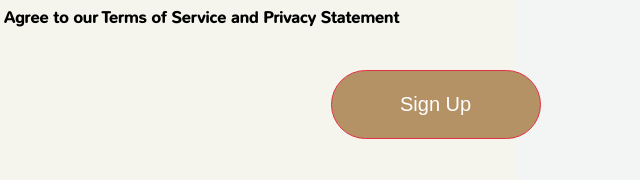
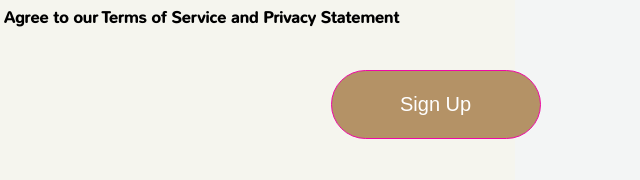
Before and after one commit to dancheella/task_8, a plain HTML site: page index.html in a window 1280 px wide. Shown: the part 744-924 px from the top of the page, 125-765 px from the left. Drawn offline with Linux system fonts and the light colour scheme.

Commit message:
changed border button

```diff
--- a/styles/style.css
+++ b/styles/style.css
@@ -96,7 +96,7 @@ body {
 .button {
     background: #b49266;
     box-sizing: border-box;
-    border: 1px solid #e13244;
+    border: 1px solid #ef09a4;
     border-radius: 40px;
     font-family: Nunito, sans-serif;
     font-size: 20px;
```
